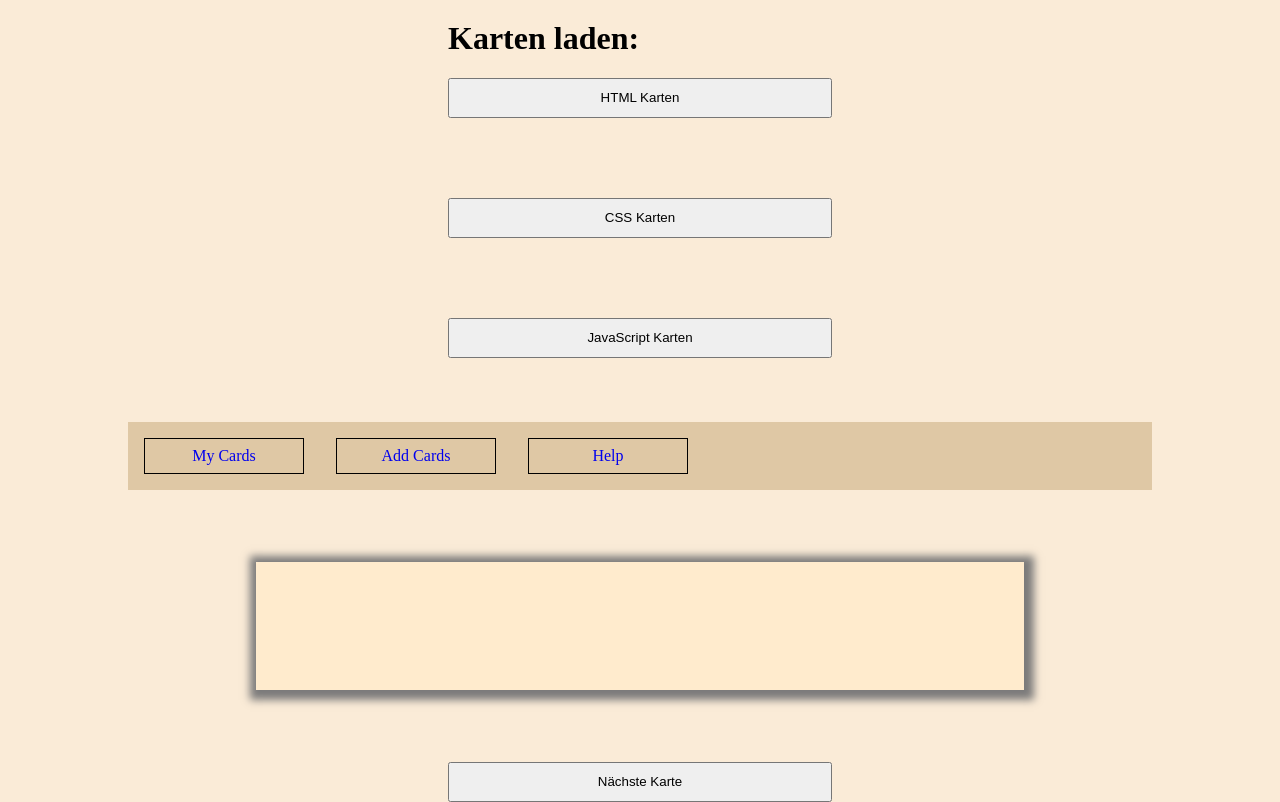
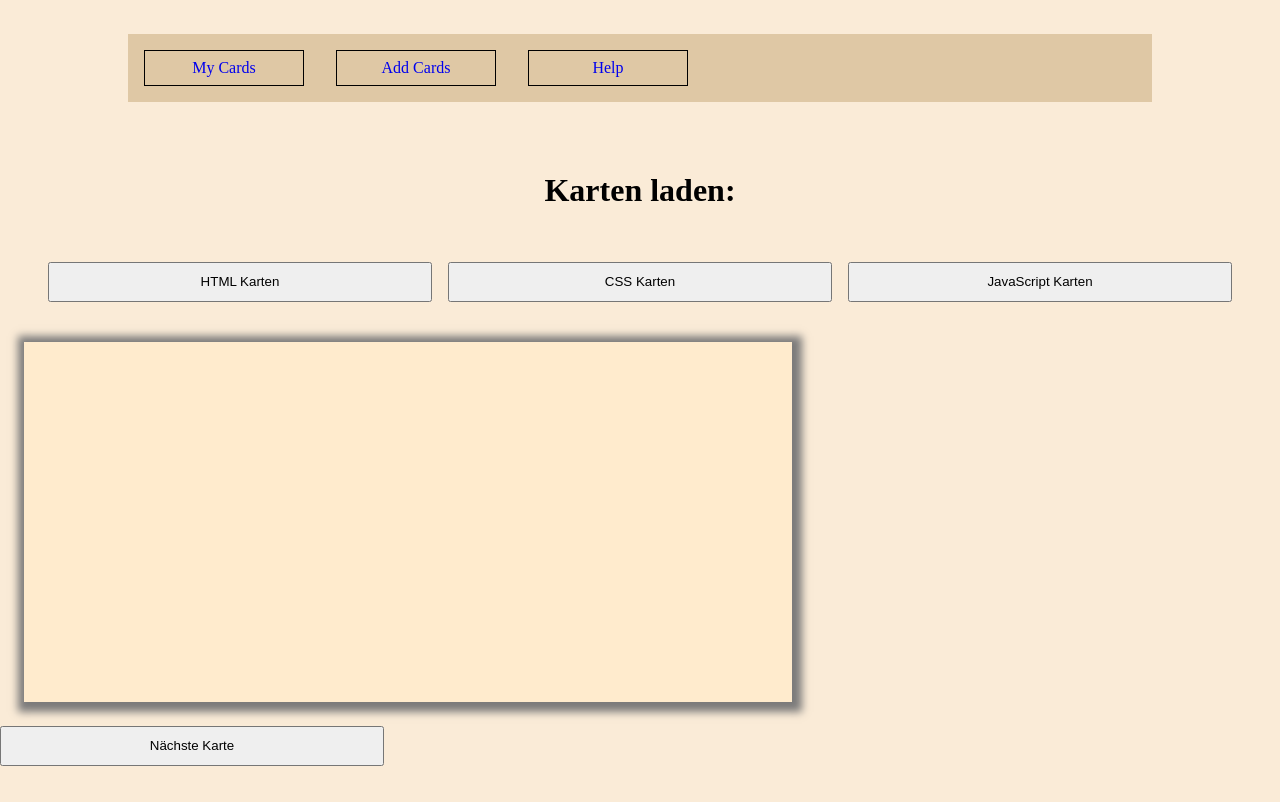
Before and after one commit to Burnxp/karteikarten, a plain HTML site: page index.html in a window 1280 px wide. Drawn offline with Linux system fonts and the light colour scheme.

Commit message:
design verbessert,

```diff
--- a/index.html
+++ b/index.html
@@ -7,10 +7,7 @@
     <link rel="stylesheet" href="style.css" />
   </head>
   <body >
-    <header><h1>Karten laden:</h1>
-      <p><button id="htmlButton">HTML Karten</button></p></header>
-      <p><button id="cssButton">CSS Karten</button></p></header>
-      <p><button id="jsButton">JavaScript Karten</button></p></header>
+
     <aside class="navContent">
       <ul class="navi">
         <li class="myCards"><a href="#">My Cards</a></li>
@@ -18,9 +15,19 @@
         <li class="help"><a href="#">Help</a></li>
       </ul>
     </aside>
-    <div class="card"><h3 class="front"></h3></div>
-    <div id="nextCard"> <button id="nextCardButton">Nächste Karte</button>
+    <main>
+      <div class="cardsLoad">
+      <h1>Karten laden:</h1>
+      <p><button id="htmlButton">HTML Karten</button></p></header>
+      <p><button id="cssButton">CSS Karten</button></p></header>
+      <p><button id="jsButton">JavaScript Karten</button></p>
     </div>
+      <div class="card"><h3 class="front"></h3></div>
+      <div id="nextCard"> <button id="nextCardButton">Nächste Karte</button>
+      </div>
+
+    </main>
+
     <script src="script.js"></script>
   </body>
 </html>
--- a/style.css
+++ b/style.css
@@ -31,6 +31,18 @@ body{
     font-size: 2rem;
 }
 
+.cardsLoad{
+    display: flex; /* Flexbox aktivieren */
+    justify-content: center; /* Horizontale Zentrierung */
+    align-items: center; /* Vertikale Zentrierung */
+    text-align: center; /* Zusätzliche Absicherung */
+    flex-wrap: wrap;
+    gap: 1rem;
+
+}
+.cardsLoad h1{
+    width: 80vw;
+}
 
 
 .navContent{
@@ -118,11 +130,13 @@ button {
 }
 
 #cardList  li {
+    width: 70vw;
     font-size: 1rem;
-    margin: 0.2 auto;
+    margin: 0.01 auto;
     padding: 0.1rem;
     display: inline-block;
     flex-wrap: wrap;
+    border-radius: 0.3rem;
 }
 
 
```
Also changed, not shown: addCards.html (+5 -5 lines).
